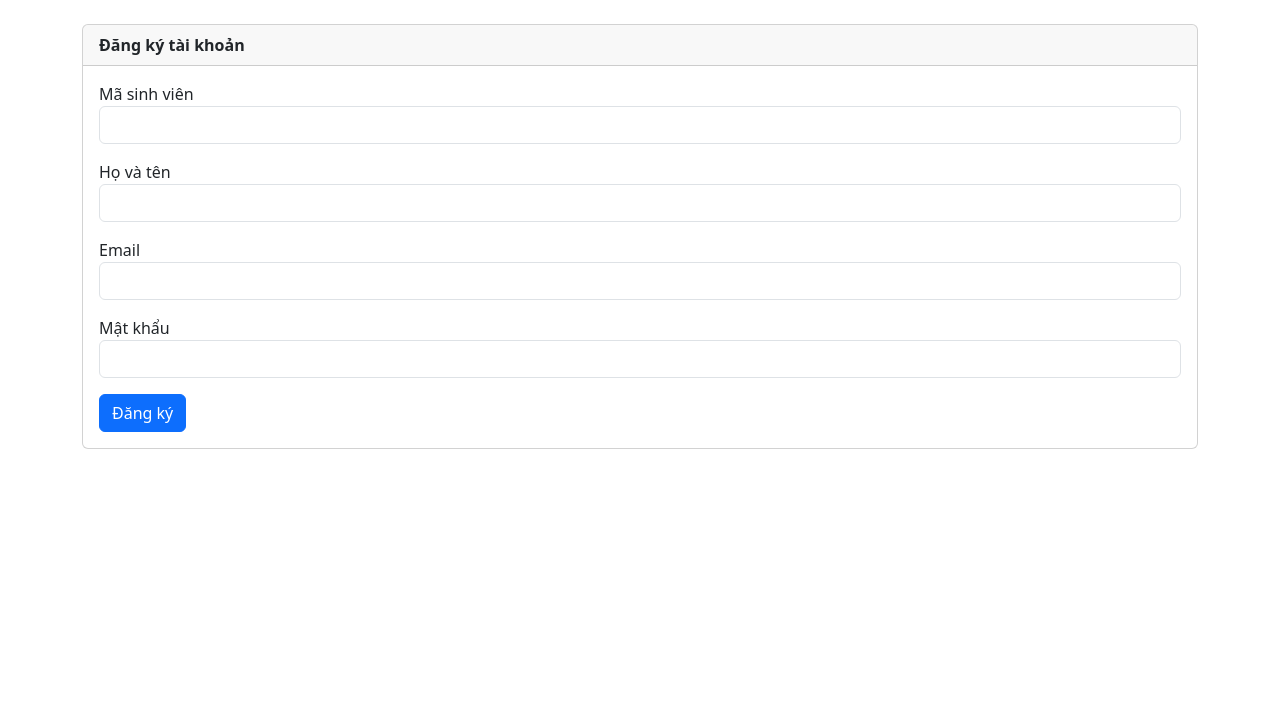
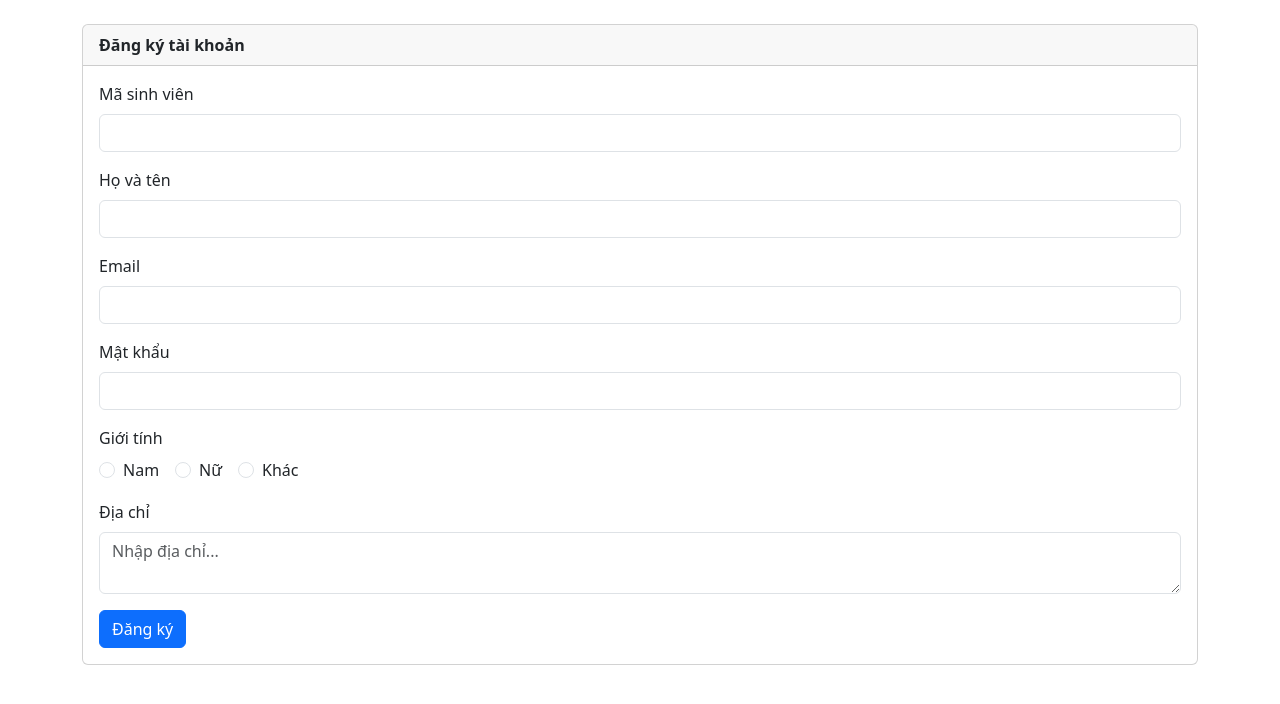
Before and after one commit to Gertgsg-2004/qlsv-flash, a Flask app: page /register in a window 1280 px wide. Shown: the part 56-760 px from the top of the page. Run offline with Flask 3, Linux system fonts and the light colour scheme; some libraries are stand-ins or nearby versions.

Commit message:
Update register form: add gender and address

```diff
--- a/templates/register.html
+++ b/templates/register.html
@@ -8,7 +8,7 @@
       {{ form.hidden_tag() }}
 
       <div class="mb-3">
-        {{ form.ma_sv.label }}
+        {{ form.ma_sv.label(class="form-label") }}
         {{ form.ma_sv(class="form-control") }}
         {% for e in form.ma_sv.errors %}
           <div class="text-danger">{{ e }}</div>
@@ -16,18 +16,52 @@
       </div>
 
       <div class="mb-3">
-        {{ form.ten_sv.label }}
+        {{ form.ten_sv.label(class="form-label") }}
         {{ form.ten_sv(class="form-control") }}
+        {% for e in form.ten_sv.errors %}
+          <div class="text-danger">{{ e }}</div>
+        {% endfor %}
       </div>
 
       <div class="mb-3">
-        {{ form.email.label }}
+        {{ form.email.label(class="form-label") }}
         {{ form.email(class="form-control") }}
+        {% for e in form.email.errors %}
+          <div class="text-danger">{{ e }}</div>
+        {% endfor %}
       </div>
 
       <div class="mb-3">
-        {{ form.mat_khau.label }}
+        {{ form.mat_khau.label(class="form-label") }}
         {{ form.mat_khau(class="form-control") }}
+        {% for e in form.mat_khau.errors %}
+          <div class="text-danger">{{ e }}</div>
+        {% endfor %}
+      </div>
+
+      <!-- ✅ THÊM GIỚI TÍNH -->
+      <div class="mb-3">
+        {{ form.gioi_tinh.label(class="form-label") }}
+        <div class="d-flex gap-3">
+          {% for subfield in form.gioi_tinh %}
+            <div class="form-check">
+              {{ subfield(class="form-check-input") }}
+              {{ subfield.label(class="form-check-label") }}
+            </div>
+          {% endfor %}
+        </div>
+        {% for e in form.gioi_tinh.errors %}
+          <div class="text-danger">{{ e }}</div>
+        {% endfor %}
+      </div>
+
+      <!-- ✅ THÊM ĐỊA CHỈ -->
+      <div class="mb-3">
+        {{ form.dia_chi.label(class="form-label") }}
+        {{ form.dia_chi(class="form-control", rows="2", placeholder="Nhập địa chỉ...") }}
+        {% for e in form.dia_chi.errors %}
+          <div class="text-danger">{{ e }}</div>
+        {% endfor %}
       </div>
 
       <button class="btn btn-primary">Đăng ký</button>
```
Also changed, not shown: instance/qlsv.sqlite3.
